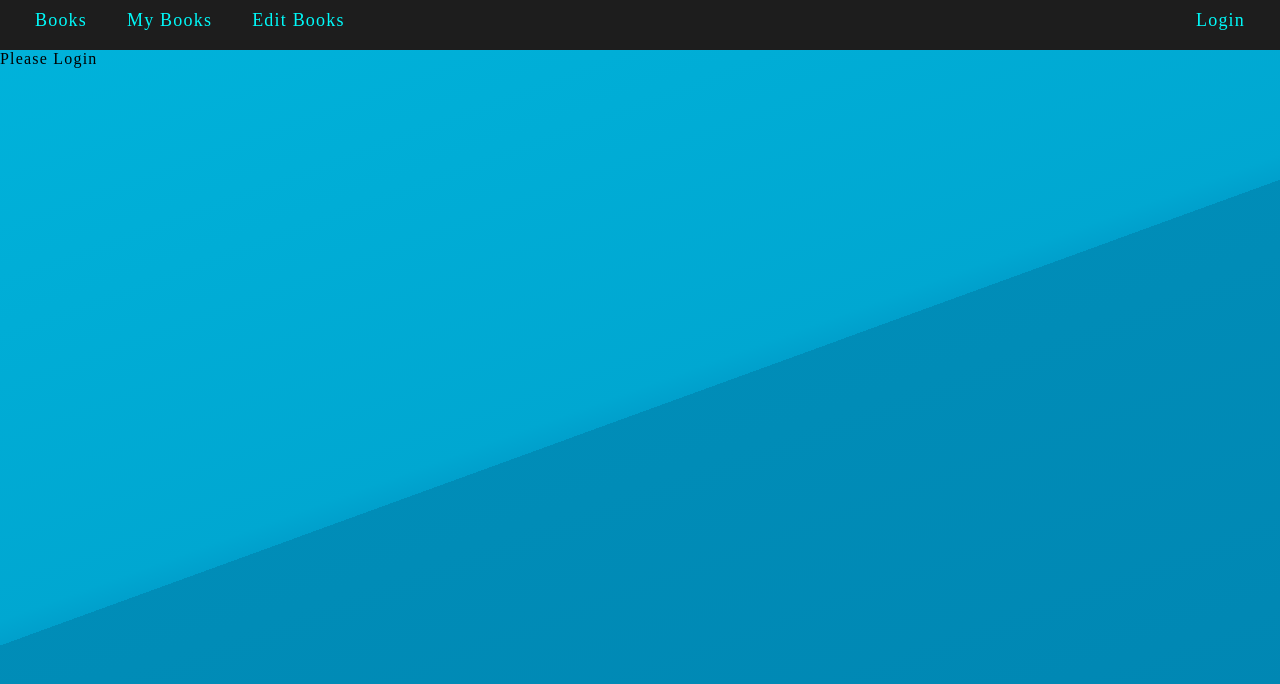
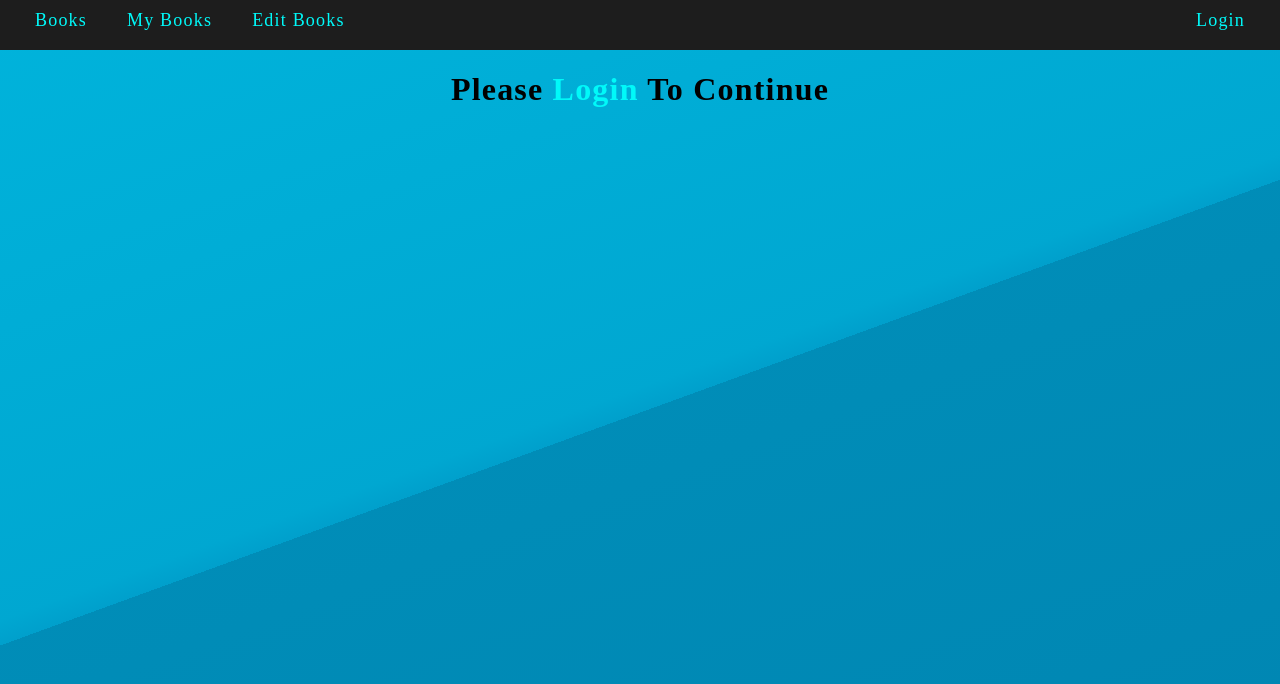
Before and after one commit to OvidiuAl3x/books, a React (Create React App) app: page /admin/1 in a window 1280 px wide. Shown: the top 684 px of the page. Built offline with nearby package versions, Linux system fonts and the light colour scheme; data requests are answered from the project's data file; a web font is replaced by a local one.

Commit message:
add favorite

```diff
--- a/src/components/BooksTable.js
+++ b/src/components/BooksTable.js
@@ -63,7 +63,24 @@ export const BooksTable = ({ setShowForm }) => {
   const token = localStorage.getItem("token");
 
   if (!token) {
-    return <div>Please Login</div>;
+    return (
+      <>
+        <h1 style={{ textAlign: "center" }}>
+          Please{" "}
+          <Link
+            to="/login"
+            style={{
+              color: "#00F9F9",
+              cursor: "pointer",
+              textDecoration: "none",
+            }}
+          >
+            Login
+          </Link>{" "}
+          to Continue
+        </h1>
+      </>
+    );
   }
 
   return (
--- a/src/view/Books.js
+++ b/src/view/Books.js
@@ -4,7 +4,6 @@ import { GetData } from "../service/ApiRequest";
 import { BooksCard } from "../components/BooksCard";
 import { FilterBooks } from "../components/FilterBooks";
 import { useDebounce } from "../components/DeabounceSearch";
-import { MyBooks } from "./MyBooks";
 
 const PER_PAGE = 8;
 
--- a/src/view/MyBooks.js
+++ b/src/view/MyBooks.js
@@ -2,6 +2,7 @@ import { useState } from "react";
 import { useEffect } from "react";
 import { GetData } from "../service/ApiRequest";
 import Stars from "react-stars-display";
+import { Link } from "react-router-dom";
 
 export const MyBooks = ({ filteredList }) => {
   const [data, setData] = useState([]);
@@ -13,8 +14,29 @@ export const MyBooks = ({ filteredList }) => {
     })();
   }, []);
 
-  const a = data?.map((item) => <AA item={item} />);
+  const a = data?.map((item) => <Favorite item={item} />);
+  const token = localStorage.getItem("token");
 
+  if (!token) {
+    return (
+      <>
+        <h1 style={{ textAlign: "center" }}>
+          Please{" "}
+          <Link
+            to="/login"
+            style={{
+              color: "#00F9F9",
+              cursor: "pointer",
+              textDecoration: "none",
+            }}
+          >
+            Login
+          </Link>{" "}
+          to Continue
+        </h1>
+      </>
+    );
+  }
   return (
     <div className="width-container">
       <div className="container">{a}</div>
@@ -22,7 +44,7 @@ export const MyBooks = ({ filteredList }) => {
   );
 };
 
-const AA = ({ item }) => {
+const Favorite = ({ item }) => {
   const a = JSON.parse(localStorage.getItem(item.id));
   function importAll(r) {
     let images = {};
```
